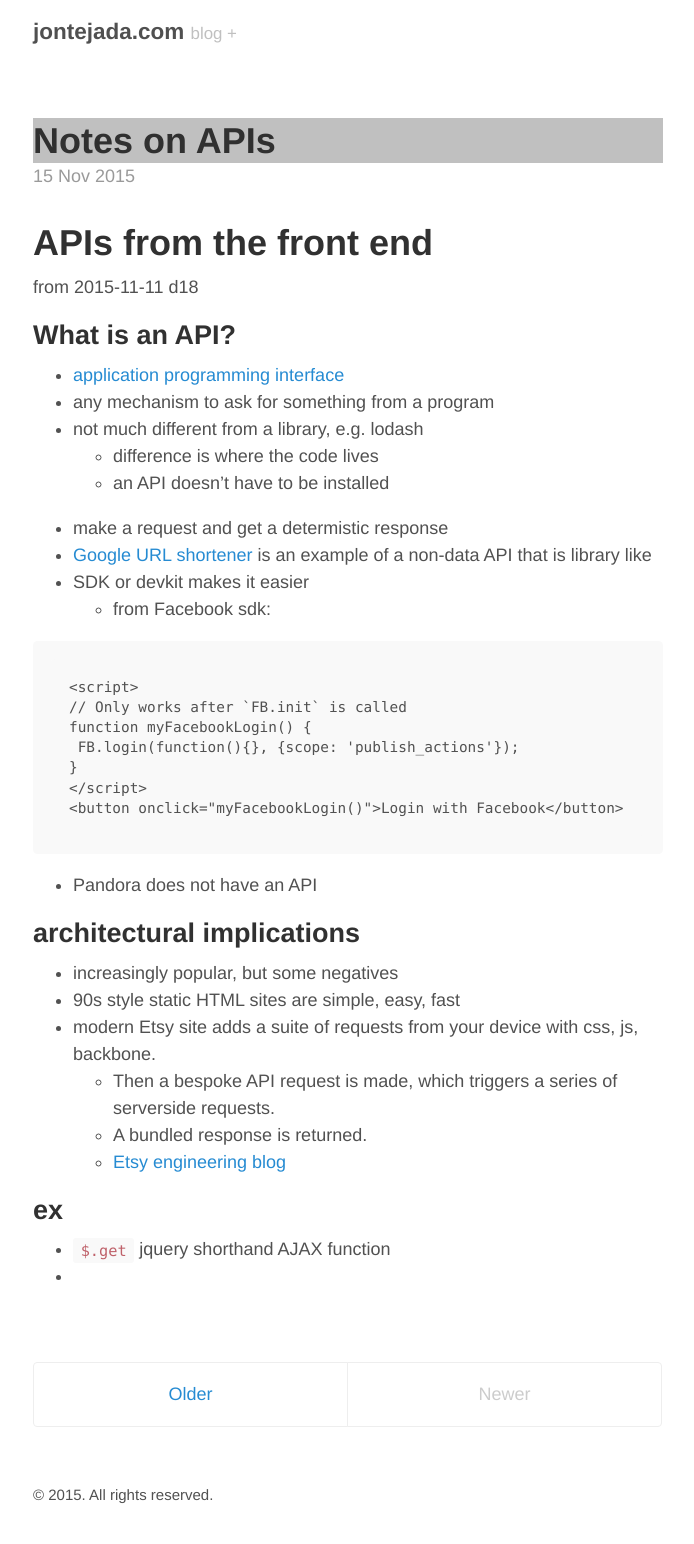
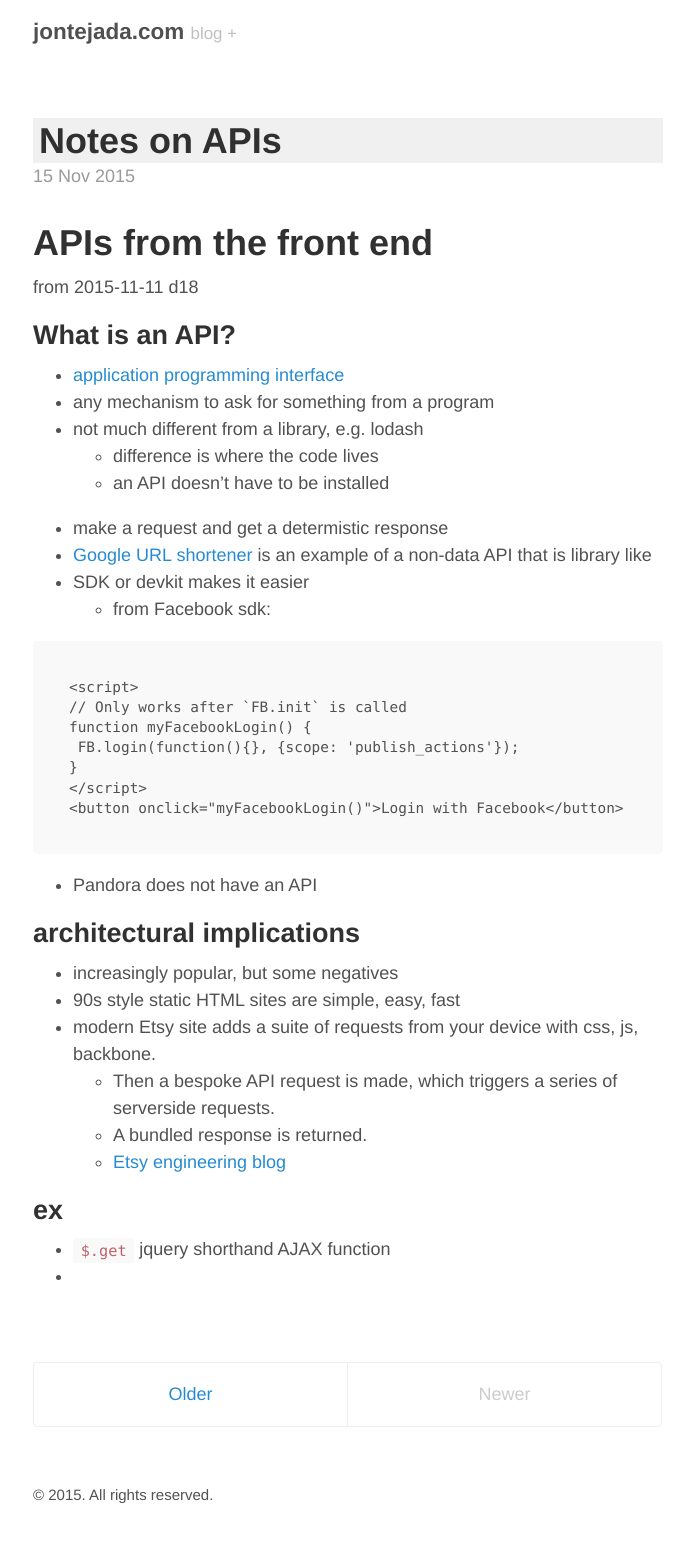
Before and after one commit to jontejada/jontejada.github.io, a Jekyll site: the page built from index.html, in a window 1280 px wide. Shown: the whole page, without its empty margins (292-986 px from the left). Built offline with Jekyll 4.4.1, drawn with Linux system fonts in a browser that asks for light colours; the list of posts is cut into pages by our own code.

Commit message:
more post title

```diff
--- a/_sass/_posts.scss
+++ b/_sass/_posts.scss
@@ -20,7 +20,8 @@
 }
 
 .post-title {
-  background-color: #c0c0c0;
+  background-color: rgb(240,240,240);
+  padding-left:6px;
 }
 
 // Meta data line below post title
```
